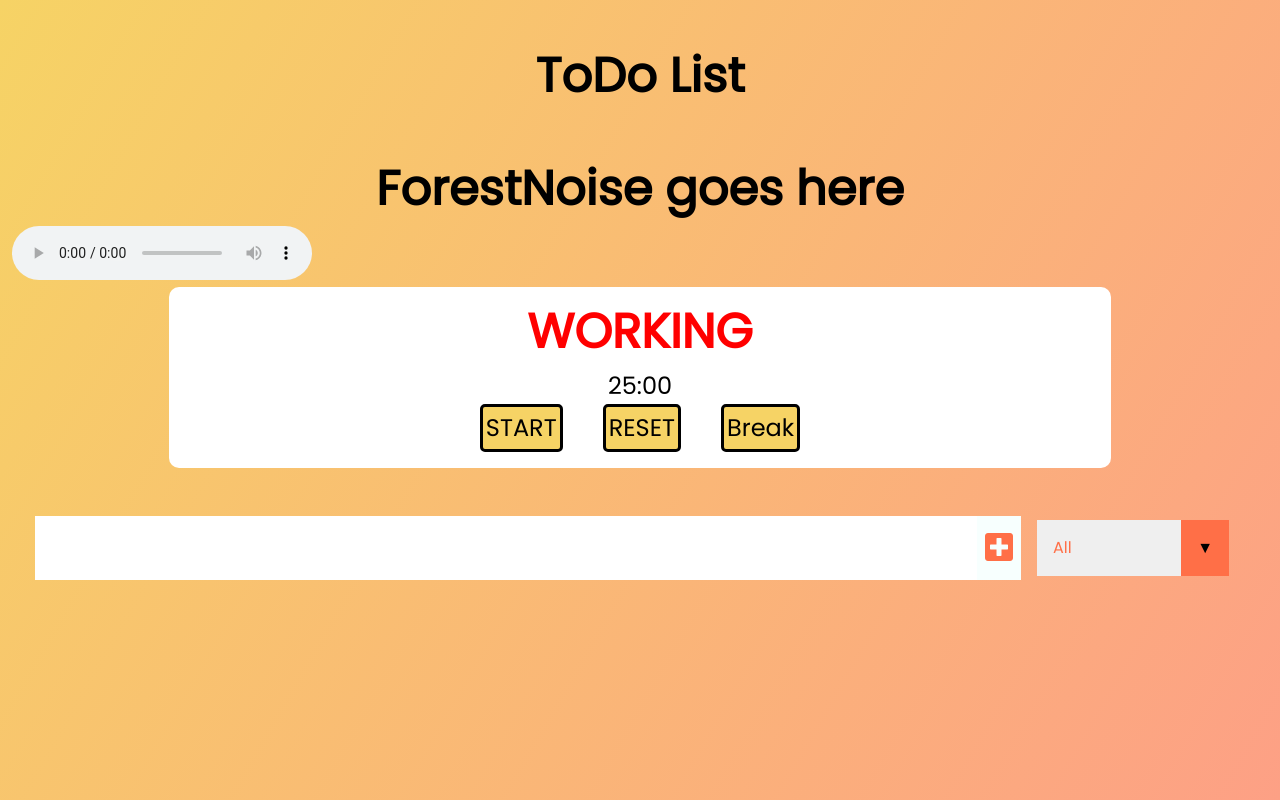
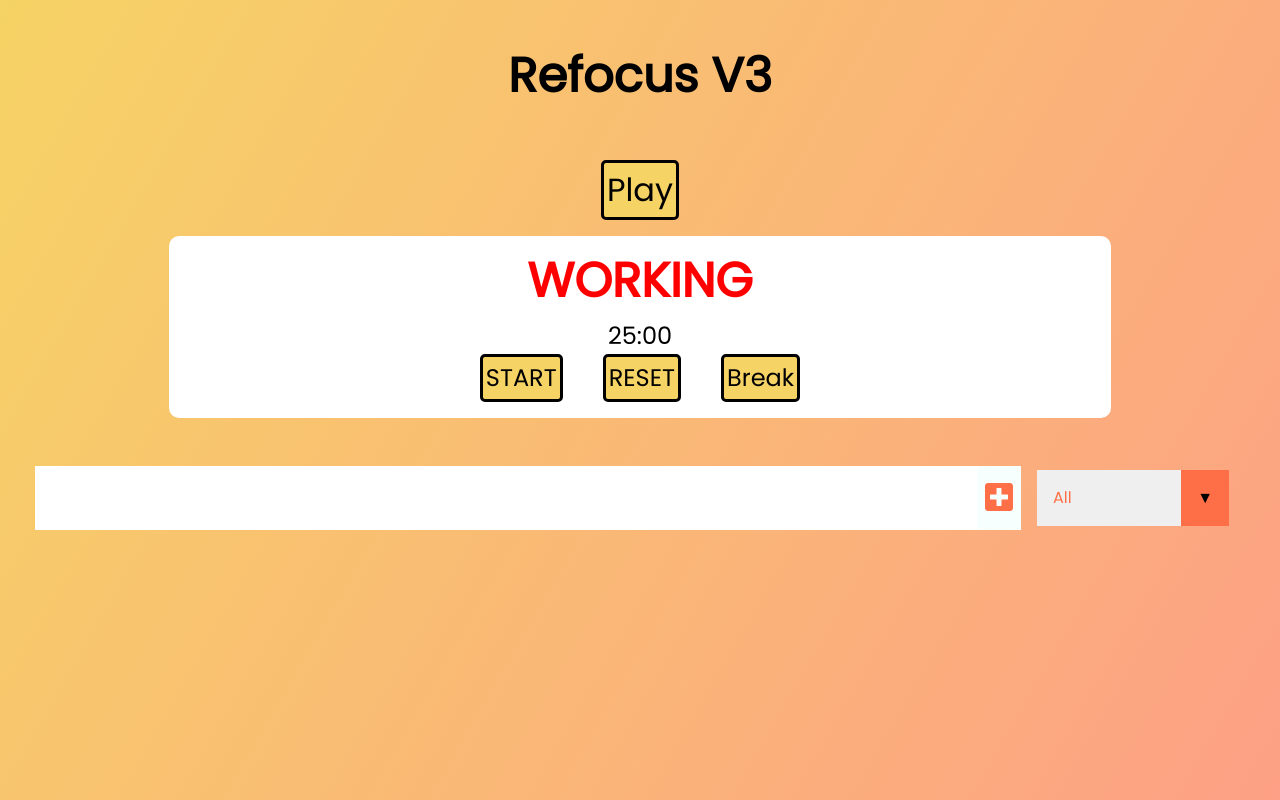
Before and after one commit to Apples201/ToDo-with-Timer-and-Music, a React (Create React App) app: page / in a window 1280 px wide. Built offline with nearby package versions, Linux system fonts and the light colour scheme; the HTML template or start-up script is replaced by a standard one.

Commit message:
Removed /build from gitignore and added Rainnoise.js and css to it
Added play and pause button of repeating rain noise as well as css to the component. As well as changing the title of the App

```diff
--- a/src/App.css
+++ b/src/App.css
@@ -8,6 +8,11 @@ body {
   color: black;
   font-family: "Poppins", sans-serif;
   min-height: 100vh;
+}
+.rainNoise {
+  text-align: center;
+  padding-bottom: 1rem;
+  font-size: 2rem;
 }
 h1 {
   font-size: 3rem;
@@ -30,7 +35,8 @@ h1 {
   color:blue;
   font-weight: bold;
 }
-.timer button{
+.timer button,
+.rainNoise button{
   border: none;
   border-radius: 5px;
   background-color: #f6d365;
--- a/src/App.js
+++ b/src/App.js
@@ -39,7 +39,7 @@ function App() {
   return (
     <div className="App container-fluid">
      <header>
-      <h1>ToDo List</h1>
+      <h1>Refocus V3</h1>
      </header>
      <RainNoise/>
      <Timer/>
--- a/src/components/RainNoise.js
+++ b/src/components/RainNoise.js
@@ -1,12 +1,28 @@
-import React from "react";
+import React, {useState} from "react";
 
 const RainNoise = () =>{
+    const [paused, setPaused] = useState(true);
+
+    const togglePaused = (e) =>{
+        e.preventDefault();
+        const player = document.getElementById("audioPlayer");
+        if(paused){
+            setPaused(false);
+            player.play();
+        }
+        else{
+            setPaused(true);
+            player.pause();
+        }
+    }
     return(
-        <div className="ForestNoise">
-            <h1>ForestNoise goes here</h1>
-            <audio controls loop>
-                <source src={process.env.PUBLIC_URL + 'LightRainShower.mp3'}></source>
+        <div className="rainNoise">
+            <audio loop id="audioPlayer">
+                <source src={process.env.PUBLIC_URL + 'LightRainShower.mp3'} type ="audio/ogg"></source>
             </audio>
+            <button onClick={togglePaused}>
+                {(paused)?("Play"):("Pause")}
+            </button>
         </div>
     );
 };
```
Also changed, not shown: 1 other file (tests, documents, lock files or other folders).
